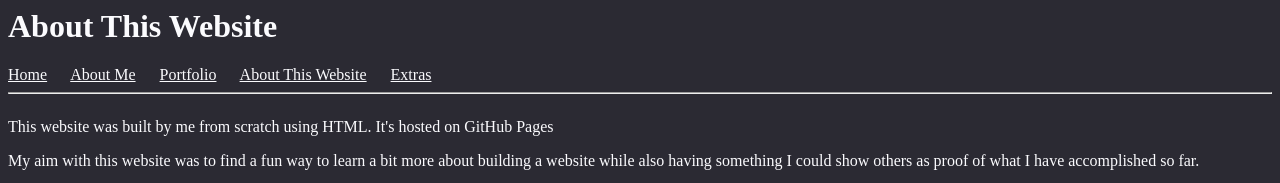
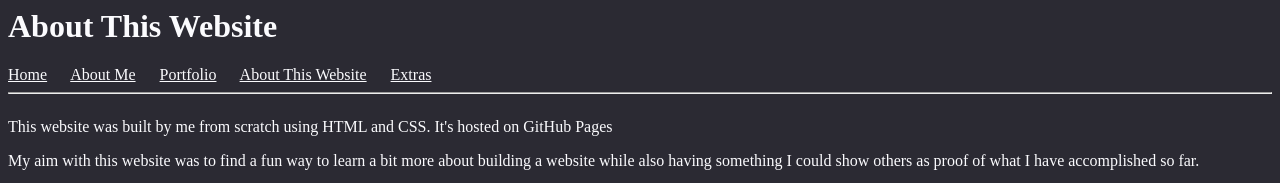
Before and after one commit to kushalchaka/projectDev, a plain HTML site: page website.html in a window 1280 px wide. Shown: the top 183 px of the page. Drawn offline with Linux system fonts and the light colour scheme.

Commit message:
correction

```diff
--- a/website.html
+++ b/website.html
@@ -11,7 +11,7 @@
     <a href="extras.html">Extras</a>
     <hr>
     <img src="">
-   <p>This website was built by me from scratch using HTML. It's hosted on GitHub Pages</p>
+   <p>This website was built by me from scratch using HTML and CSS. It's hosted on GitHub Pages</p>
 
    <p> My aim with this website was to find a fun way to
         learn a bit more about building a website while also having something I could show others as proof of what I have accomplished so far.</p>
```
